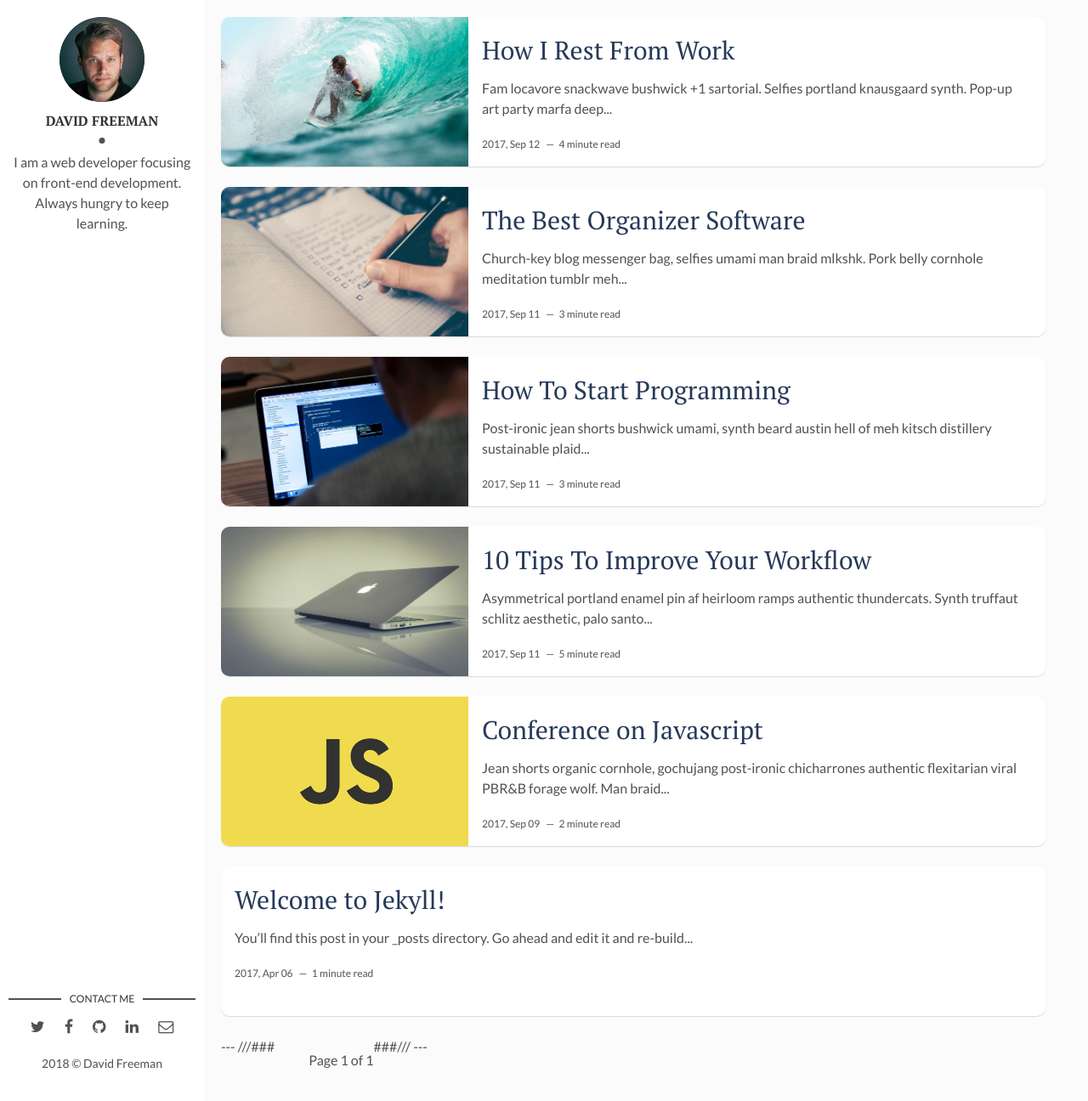
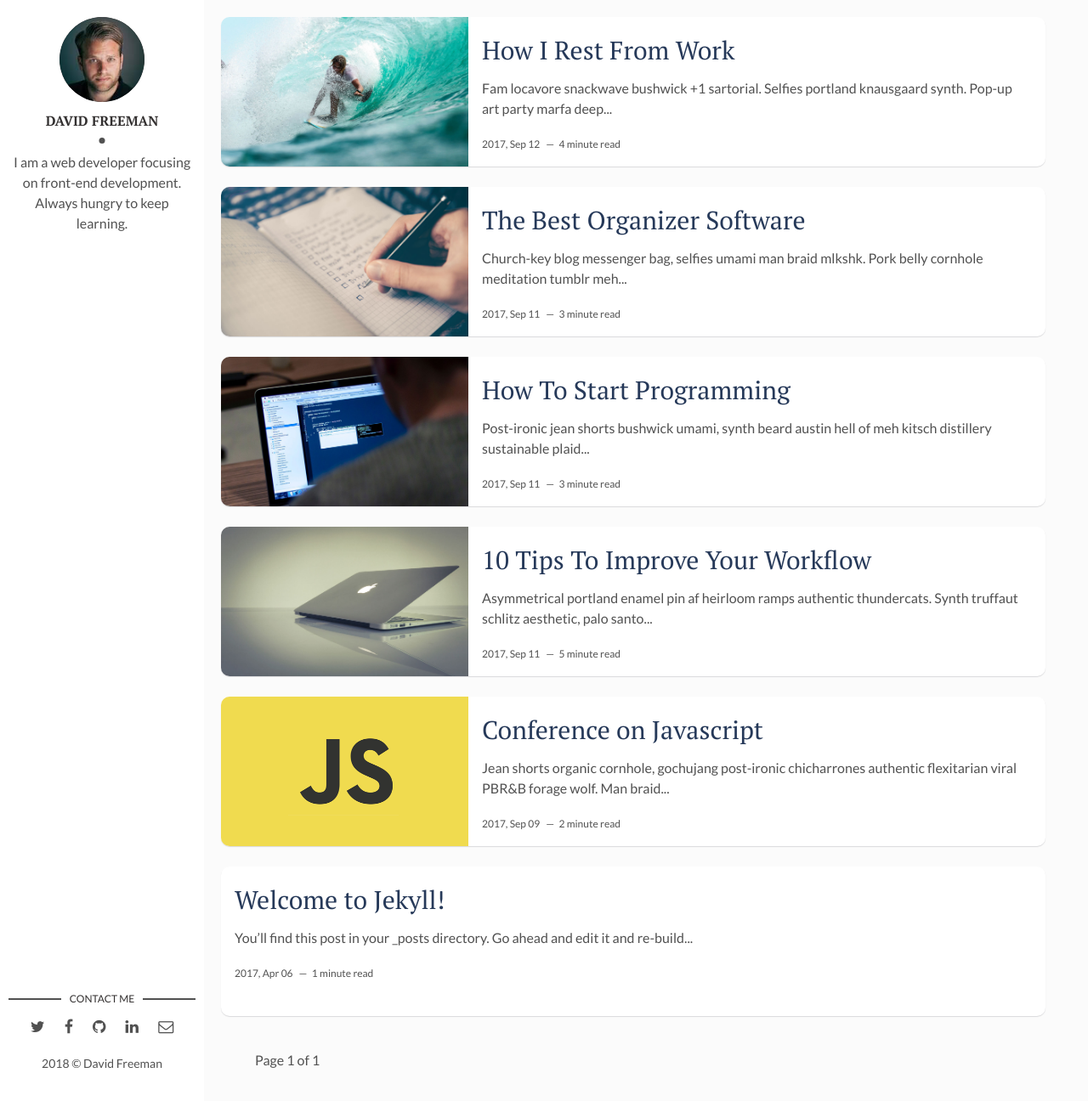
Before and after one commit to candylie/candylie.github.io, a Jekyll site: the page built from index.html, in a window 1280 px wide and 1296 px high. Shown: the whole window at 85% size. Built offline with Jekyll 4.4.1, drawn with Linux system fonts in a browser that asks for light colours; the list of posts is cut into pages by our own code.

Commit message:
111
1111

```diff
--- a/_config.yml
+++ b/_config.yml
@@ -4,8 +4,8 @@ description: > # this means to ignore newlines until "baseurl:"
   line in _config.yml. It will appear in your document head meta (for
   Google search results) and in your feed.xml site description.
 permalink: ':title/'
-baseurl: "/flexible-jekyll" # the subpath of your site, e.g. /blog
-url: "" # the base hostname & protocol for your site, e.g. http://example.com
+baseurl: "/post" # the subpath of your site, e.g. /blog
+url: "http://candylie.github.io" # the base hostname & protocol for your site, e.g. http://example.com
 site-twitter: #if your site has a twitter account, enter it here
 
 # Author Settings
--- a/index.html
+++ b/index.html
@@ -15,6 +15,5 @@ layout: main
   </div>
 </article>
 {% endfor %}
----
-///###{% include pagination.html %}###///
----
+
+{% include pagination.html %}
```
